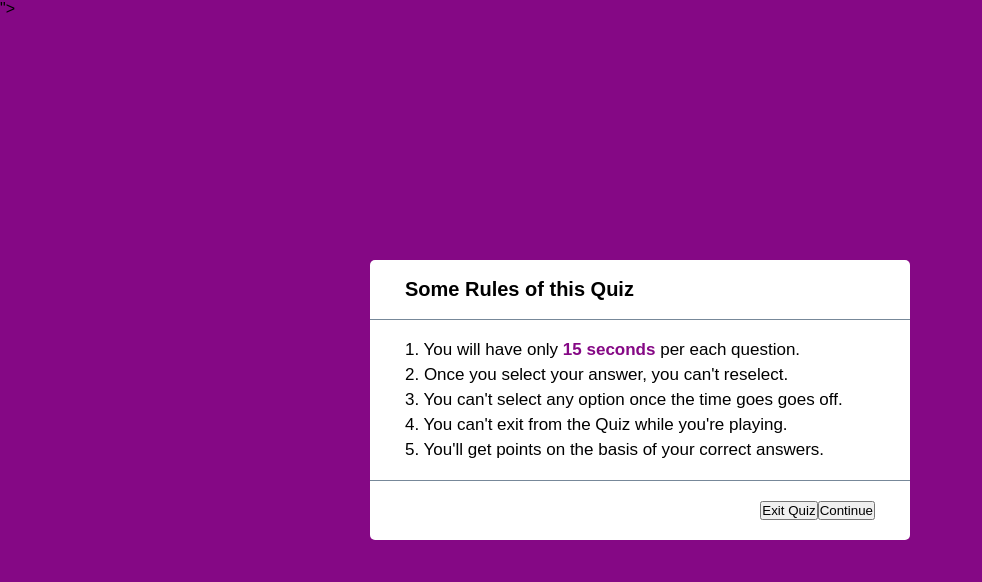
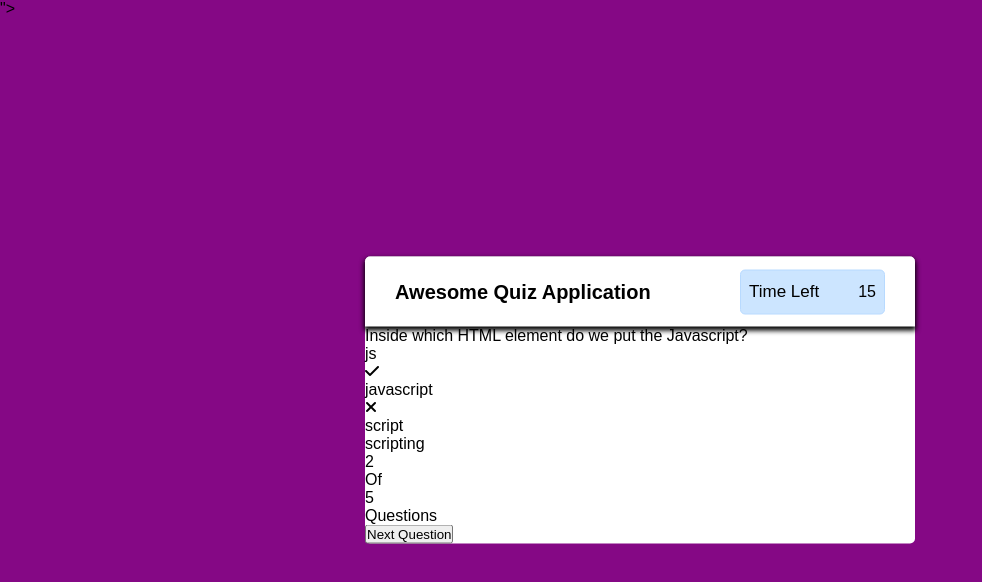
Before and after one commit to msheeq99/web-apis-codequiz, a plain HTML site: page index.html in a window 1280 px wide. Shown: the whole page, without its empty margins (0-982 px from the left). Drawn offline with Linux system fonts and the light colour scheme.

Commit message:
on the commit i displayed my quiz box in the center of my contain also including the timer box, in the middle of my container i have the quiz questions

```diff
--- a/index.html
+++ b/index.html
@@ -14,19 +14,62 @@
     <!-- Info Box -->
     <div class="info-box">
        <div class="info-title">
-            <span>Some Rules of this Quiz</span>
+            <span>Football Quiz  |  Some Rules of this Quiz</span>
        </div>
         <div class="info-list">
           <div class="info">1. You will have only <span>15 seconds</span> per each question.</div>
           <div class="info">2. Once you select your answer, you can't reselect. </div>
           <div class="info">3. You can't select any option once the time goes goes off.</div>
           <div class="info">4. You can't exit from the Quiz while you're playing.</div>
-          <div class="info">5. You'll get points on the basis of your correct answers.</div>
+          <div class="info">6. You'll get points on the basis of your correct answers.</div>
         </div>
         <div class="buttons">
             <button class="quit">Exit Quiz</button>
             <button class="restart">Continue</button>
         </div>
     </div>
+
+    <!-- Quiz Box -->
+    <div class="quiz-box">
+        <header>
+            <div class="title">Awesome Quiz Application</div>
+            <div class="timer">
+                <div class="timer-text">Time Left</div>
+                <div class="timer-sec">15</div>
+            </div>
+        </header>
+        <section>
+            <div class="que-text">
+                <span>Inside which HTML element do we put the Javascript? </span>
+            </div>
+            <div class="option-list">
+                <div class="option">
+                    <p> js </p>
+                    <div class="icon-tick"><i class="fa fa-check"></i></div>
+                </div>
+                <div class="option">
+                    <p> javascript </p>
+                    <div class="icon-cross"><i class="fas fa-times"></i></div>
+                </div>
+                <div class="option">
+                    <p> script </p>
+                </div>
+                <div class="option">
+                    <span> scripting </span>
+                </div>
+
+            </div>
+
+    </section>
+
+    <!-- Quiz box footer-->
+    <footer>
+        <div class="total-que">
+            <span><p>2</p>Of<p>5<p>Questions</span>
+        </div>
+        <button class="next-btn">Next Question</button>
+    </footer>
+</div>
+    <script src="script.js"></script>
 </body>
 </html>
--- a/script.js
+++ b/script.js
@@ -0,0 +1,15 @@
+// if start quiz button clicked
+start_bnt.onclick = ()=> {
+    info-box.classList.add("activeInfo"); //show the info box
+}
+
+// if exit button clicked
+exit_bnt.onclick = ()=> {
+    info-box.classList.add("activeInfo"); //hide the info box
+}
+
+// if continue button clicked
+continue_bnt.onclick = ()=> {
+    info-box.classList.add("activeInfo"); //show the info box
+    quiz-box.classList.add("activeInfo"); //show the info box
+}
--- a/style.css
+++ b/style.css
@@ -2,6 +2,7 @@
 :root {
     --purple: rgb(133, 8, 133);
     --white: #fff;
+    --lightBlue: #cce5ff;
 }
 
 /* importing google fonts */
@@ -21,7 +22,8 @@ body {
 }
 
 .start-btn,
-.info-box {
+.info-box,
+.quiz-box {
     position: absolute;
     top: 50%;
     left: 50%;
@@ -42,6 +44,7 @@ body {
 }
 
 .info-box {
+    display: none;
     width: 540px;
     background: var(--white);
     border-radius: 5px;
@@ -80,3 +83,66 @@ body {
     padding: 0 35px;
     border-top: 1px solid lightslategrey;
 }
+
+
+.info-box .buttons button {
+    margin: 0 5px;
+    height: 40px;
+    width: 100px;
+    border: 1px solid (--purple);
+    border-radius: 5px;
+    color: var(--white);
+    font-size: 16px;
+    font-weight: 500;
+    cursor: pointer;
+}
+
+
+.buttons button.restart {
+    color: var(--white);
+    background: var(--purple);
+}
+
+.buttons button.quit {
+    color: var(--purple);
+}
+
+.quiz-box {
+    width: 550px;
+    background: var(--white);
+    border-radius: 5px;
+}
+
+.quiz-box header {
+    height: 70px;
+    padding: 0 30px;
+    background: var(--white);
+    display: flex;
+    align-items: center;
+    justify-content: space-between;
+    border-radius: 5px 5px 0 0;
+    box-shadow: 0px 3px 5px 1px;
+}
+
+.quiz-box header .title {
+    font-size: 20px;
+    font-weight: 600;
+
+}
+.quiz-box header .timer {
+    display: flex;
+    align-items: center;
+    justify-content: space-between;
+    width: 145px;
+    height: 45px;
+    background: var(--lightBlue);
+    border: 1px solid #b8daff;
+    border-radius: 5px;
+    padding: 0 8px;
+}
+
+.quiz-box header .timer .timer-text {
+    font-weight: 400;
+    font-size: 17px;
+    user-select: none;
+}
```
